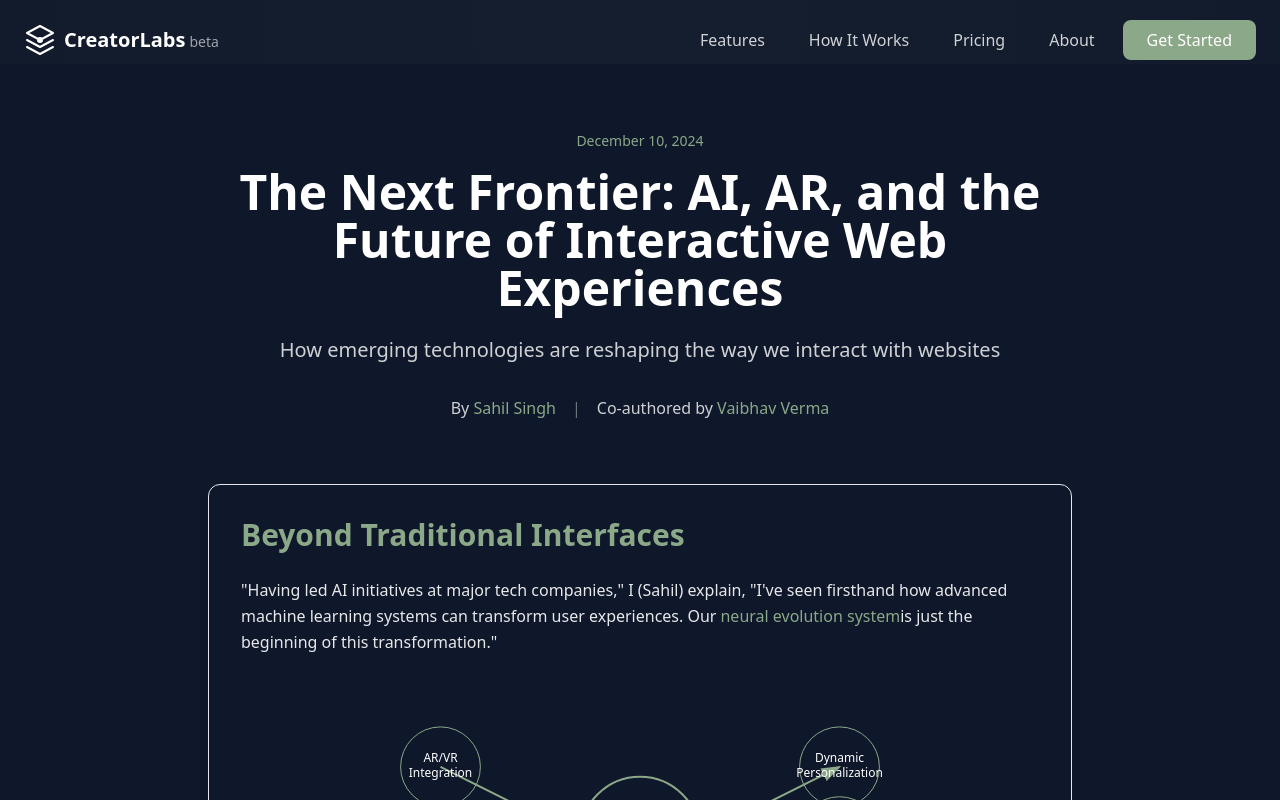
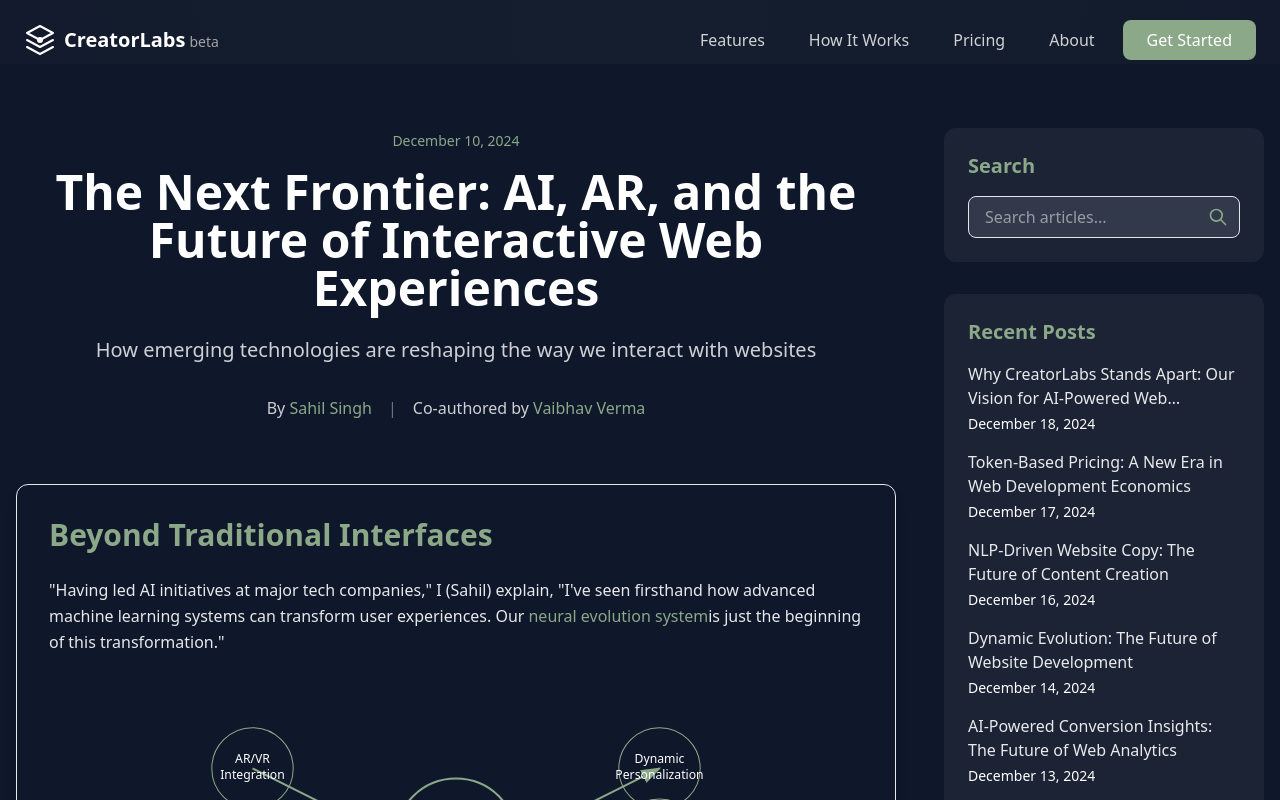
Before and after one commit to verma6uc/creatolabs, a Next.js app: page /blog/future-web-experiences in a window 1280 px wide. Shown: the top 800 px of the page. Built offline with nearby package versions, Linux system fonts and the light colour scheme.

Commit message:
Fix future-web-experiences blog post and update to use BlogPostLayout

```diff
--- a/src/app/blog/future-web-experiences/page.tsx
+++ b/src/app/blog/future-web-experiences/page.tsx
@@ -1,4 +1,6 @@
 'use client';
+
+import BlogPostLayout from '../../../components/blog/BlogPostLayout';
 
 const EmergingTechSVG = () => (
   <svg className="w-full h-auto my-8" viewBox="0 0 800 300" fill="none" xmlns="http://www.w3.org/2000/svg">
@@ -104,8 +106,8 @@ const InteractionFlowSVG = () => (
 
 export default function BlogPost() {
   return (
-    <article className="min-h-screen bg-dark-bg text-white py-16">
-      <div className="container mx-auto px-4 max-w-4xl">
+    <BlogPostLayout>
+      <article className="max-w-4xl">
         <header className="text-center mb-16">
           <time className="text-sage-green text-sm font-medium">December 10, 2024</time>
           <h1 className="text-4xl md:text-5xl font-montserrat font-bold mt-4 mb-6">
@@ -129,7 +131,7 @@ export default function BlogPost() {
           <div className="bg-gradient-to-br from-sage-green/5 to-sage-green/10 rounded-xl p-8 border border-sage-green/20 shadow-lg">
             <h2 className="text-3xl font-montserrat font-bold text-sage-green mb-6">Beyond Traditional Interfaces</h2>
             <p className="text-white/90 leading-relaxed">
-              &quot;Having led AI initiatives at major tech companies,&quot; I (Sahil) explain, &quot;I've seen firsthand how
+              &quot;Having led AI initiatives at major tech companies,&quot; I (Sahil) explain, &quot;I&apos;ve seen firsthand how
               advanced machine learning systems can transform user experiences. Our
               <a href="/blog/dynamic-evolution-websites" className="text-sage-green hover:text-sage-green-light ml-1">
                 neural evolution system
@@ -264,7 +266,7 @@ export default function BlogPost() {
             </div>
           </div>
         </div>
-      </div>
-    </article>
+      </article>
+    </BlogPostLayout>
   );
 }
```
